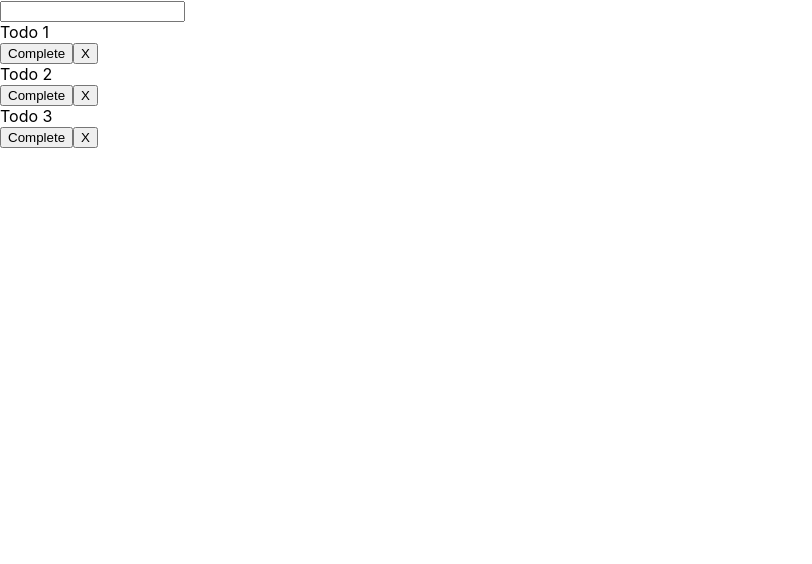
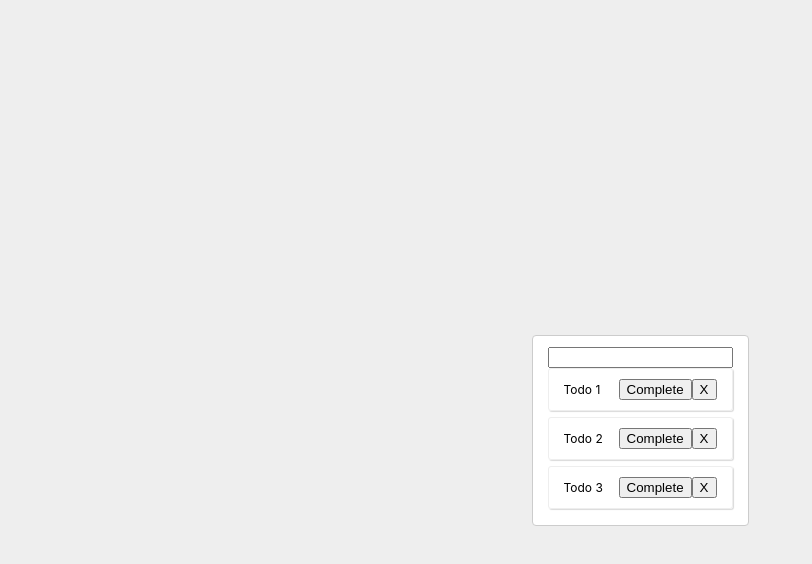
Before and after one commit to LuisGhz/reactjs-basic-test-jest-enzyme-tdd, a React (Create React App) app: page / in a window 1280 px wide. Shown: the top 564 px of the page, without its empty margins (0-812 px from the left). Built offline with nearby package versions, Linux system fonts and the light colour scheme.

Commit message:
Set styles's components

```diff
--- a/src/App.css
+++ b/src/App.css
@@ -1,38 +1,28 @@
-.App {
-  text-align: center;
+.app {
+  background: #eee;
+  padding: 30px;
+  height: 100vh;
+  display: flex;
+  justify-content: center;
+  align-items: center;
 }
 
-.App-logo {
-  height: 40vmin;
-  pointer-events: none;
+.todo-list {
+  background: #fff;
+  border-radius: 4px;
+  border: solid 1px #ccc;
+  padding: 10px 15px;
+  max-width: 700px;
 }
 
-@media (prefers-reduced-motion: no-preference) {
-  .App-logo {
-    animation: App-logo-spin infinite 20s linear;
-  }
+.todo {
+  border: solid 1px #eee;
+  box-shadow: 1px 1px 1px rgba(0, 0, 0, 0.15);
+  padding: 10px 15px;
+  font-size: 12px;
+  margin-bottom: 6px;
+  border-radius: 3px;
+  display: flex;
+  align-items: center;
+  justify-content: space-between;
 }
-
-.App-header {
-  background-color: #282c34;
-  min-height: 100vh;
-  display: flex;
-  flex-direction: column;
-  align-items: center;
-  justify-content: center;
-  font-size: calc(10px + 2vmin);
-  color: white;
-}
-
-.App-link {
-  color: #61dafb;
-}
-
-@keyframes App-logo-spin {
-  from {
-    transform: rotate(0deg);
-  }
-  to {
-    transform: rotate(360deg);
-  }
-}
```
